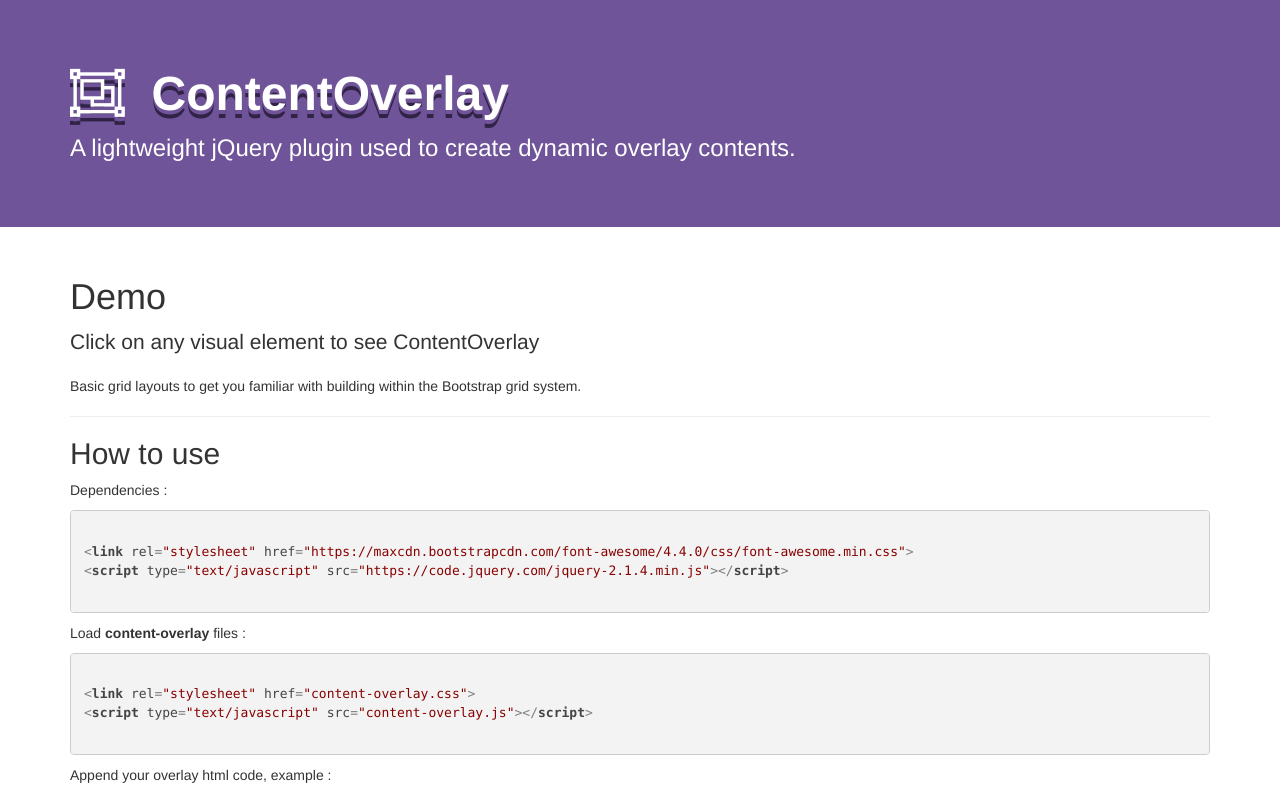
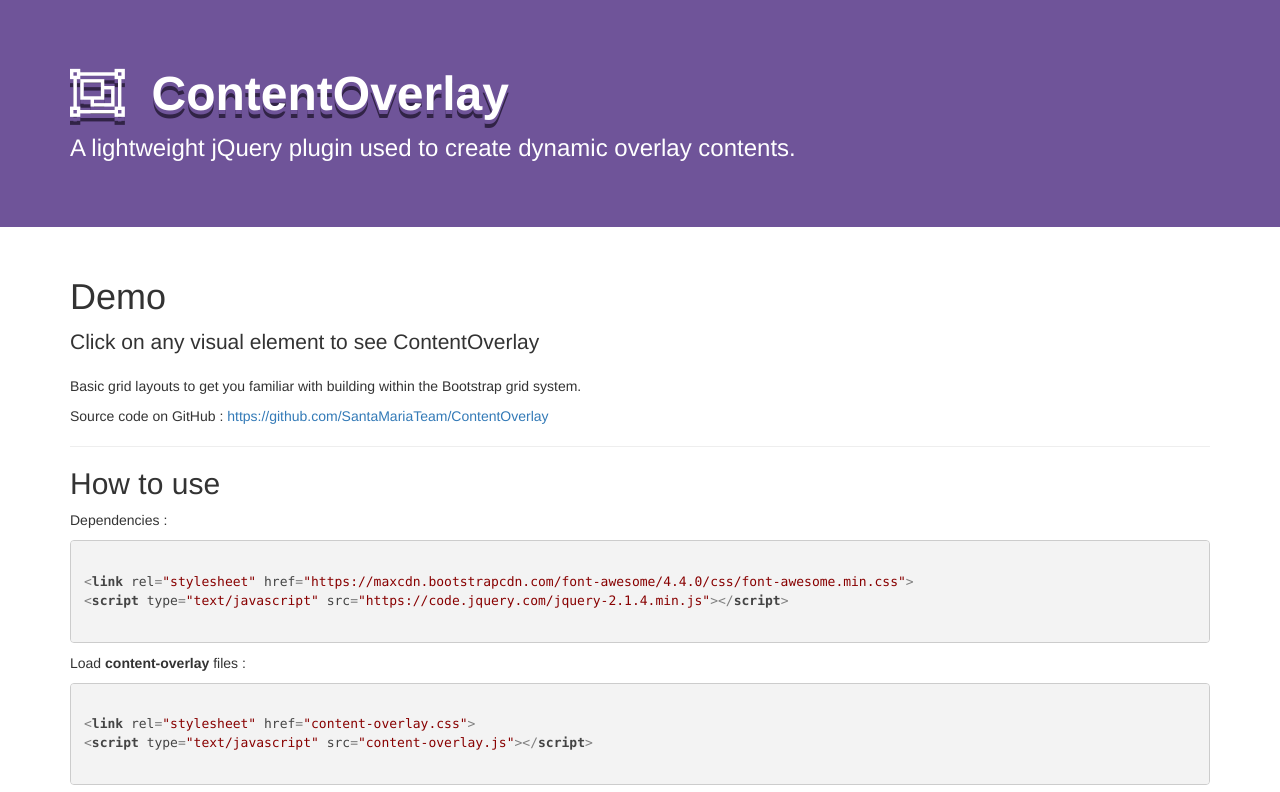
Before and after one commit to SantaMariaTeam/ContentOverlay, a website: page demos/index.html in a window 1280 px wide. Shown: the top 792 px of the page. Drawn offline with nearby package versions, Linux system fonts and the light colour scheme.

Commit message:
Append demo link in README

```diff
--- a/demos/index.html
+++ b/demos/index.html
@@ -35,6 +35,8 @@
           <p class="editable">
             Basic grid layouts to get you familiar with building within the Bootstrap grid system.
           </p>
+
+          <p class="editable">Source code on GitHub : <a href="https://github.com/SantaMariaTeam/ContentOverlay">https://github.com/SantaMariaTeam/ContentOverlay</a></p>
 
           <hr />
 
```
Also changed, not shown: README.md.
